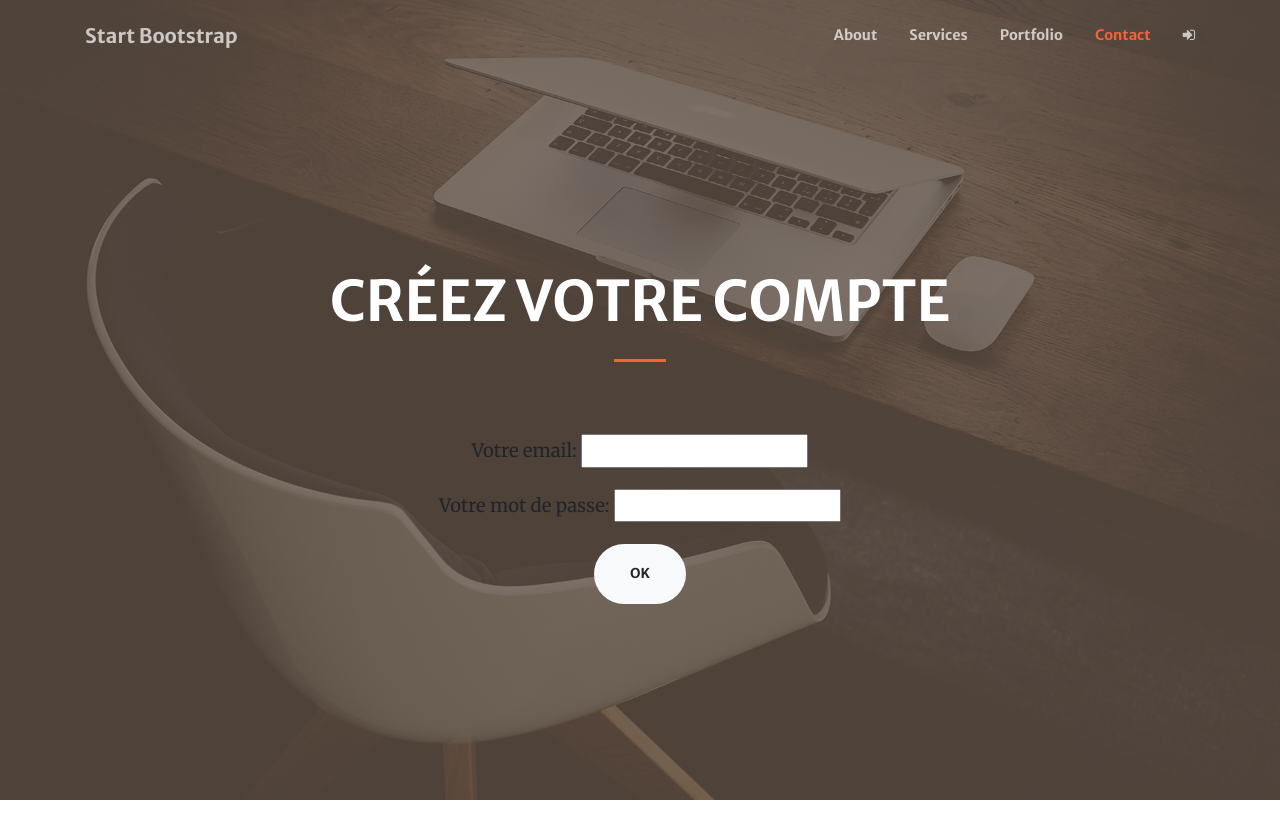
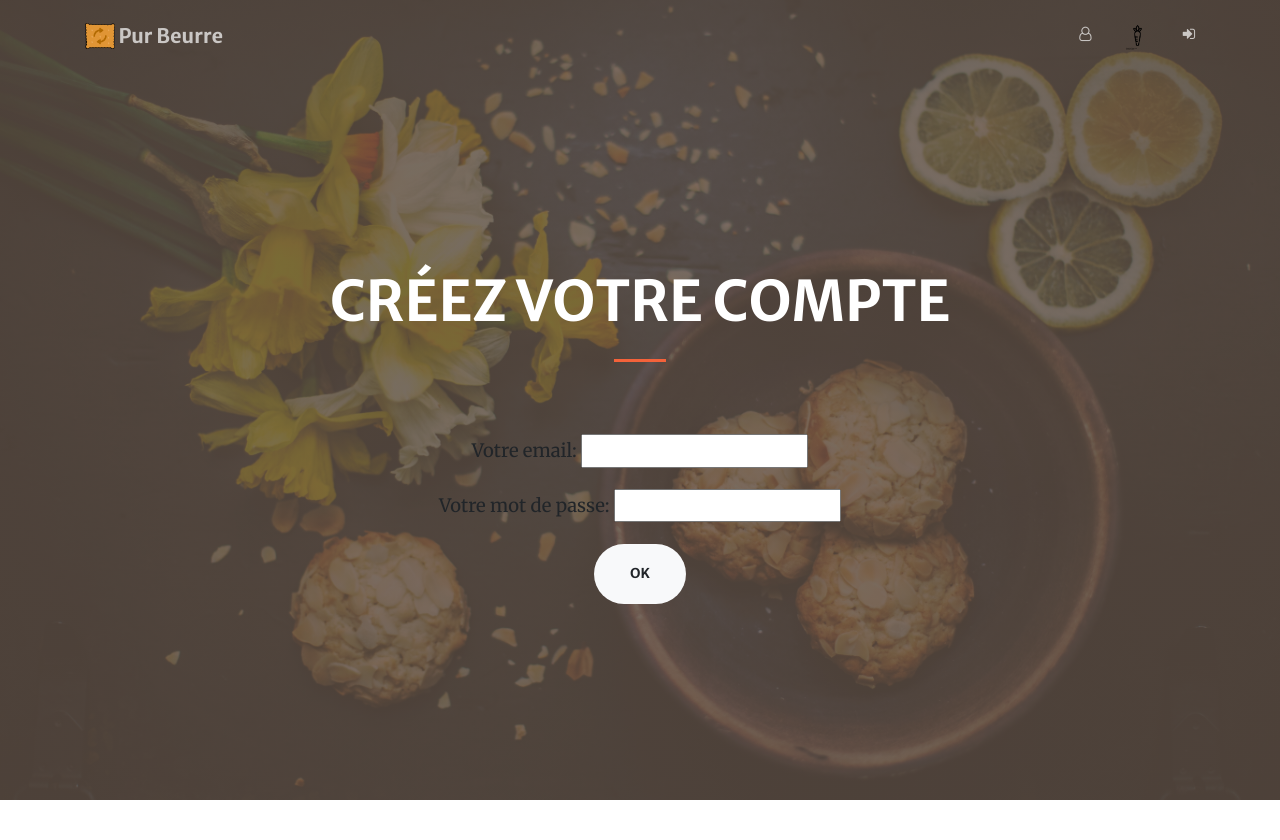
Before and after one commit to quentin338/Purebeurre-p8, a Django app: page /users/new/ in a window 1280 px wide. Shown: the top 840 px of the page. Run offline with Django 3.2, Linux system fonts and the light colour scheme; some libraries are stand-ins or nearby versions.

Commit message:
Added Pur Beurre logo in base.html. Added account info template + view. Added favorite carrot icon in base.html. Changed masthead background

```diff
--- /dev/null
+++ b/purbeurre/core/static/core/css/custom.css
@@ -0,0 +1,10 @@
+.logo-purbeurre {
+    width: 30px;
+    height: 30px;
+    margin-bottom: 3px;
+}
+
+.carrot-icon {
+    width: 27px;
+    height: 27px
+}
--- a/purbeurre/core/templates/core/base.html
+++ b/purbeurre/core/templates/core/base.html
@@ -13,7 +13,7 @@
   {% load static %}
   <!-- Font Awesome Icons -->
   <link href='{% static "core/vendor/fontawesome-free/css/all.min.css" %}' rel="stylesheet" type="text/css">
-  <link href="https://stackpath.bootstrapcdn.com/font-awesome/4.7.0/css/font-awesome.min.css" rel="stylesheet", type="text/css">
+  <link href="https://stackpath.bootstrapcdn.com/font-awesome/4.7.0/css/font-awesome.min.css" rel="stylesheet" type="text/css">
 
   <!-- Google Fonts -->
   <link href="https://fonts.googleapis.com/css?family=Merriweather+Sans:400,700" rel="stylesheet">
@@ -24,6 +24,7 @@
 
   <!-- Theme CSS - Includes Bootstrap -->
   <link href='{% static "core/css/creative.min.css" %}' rel="stylesheet">
+  <link href='{% static "core/css/custom.css" %}' rel="stylesheet">
 
   {% block head %}{% endblock %}
 
@@ -34,7 +35,8 @@
   <!-- Navigation -->
   <nav class="navbar navbar-expand-lg navbar-light fixed-top py-3" id="mainNav">
     <div class="container">
-      <a class="navbar-brand js-scroll-trigger" href="#page-top">Start Bootstrap</a>
+      <a class="navbar-brand js-scroll-trigger" href="{% url "products:index" %}">
+        <img src="{% static "core/img/logo_pur_beurre.png" %}" class="logo-purbeurre" alt="Logo PurBeurre"/> Pur Beurre</a>
       <button class="navbar-toggler navbar-toggler-right" type="button" data-toggle="collapse" data-target="#navbarResponsive" aria-controls="navbarResponsive" aria-expanded="false" aria-label="Toggle navigation">
         <span class="navbar-toggler-icon"></span>
       </button>
@@ -42,16 +44,12 @@
 
         <ul class="navbar-nav ml-auto my-2 my-lg-0">
           <li class="nav-item">
-            <a class="nav-link js-scroll-trigger" href="#about">About</a>
+            <a class="nav-link js-scroll-trigger" href="{% url "users:user_account" %}">
+              <i class="fa fa-user-o" aria-hidden="true"></i></a>
           </li>
           <li class="nav-item">
-            <a class="nav-link js-scroll-trigger" href="#services">Services</a>
-          </li>
-          <li class="nav-item">
-            <a class="nav-link js-scroll-trigger" href="#portfolio">Portfolio</a>
-          </li>
-          <li class="nav-item">
-            <a class="nav-link js-scroll-trigger" href="#contact">Contact</a>
+            <a class="nav-link js-scroll-trigger" href="#favoris">
+              <img class="carrot-icon" src="{% static "core/img/carrot-icon.png" %}" alt="Mes Favoris"/></a>
           </li>
           <li class="nav-item">
             {% if user.is_authenticated %}
--- a/purbeurre/users/urls.py
+++ b/purbeurre/users/urls.py
@@ -10,5 +10,6 @@ urlpatterns = [
     path('new/add/', views.add_new_user, name="user_add"),
     path('login/', views.user_login, name="user_login"),
     path('login/check/', views.user_check_login, name="user_check_login"),
-    path('logout/', views.user_logout, name="user_logout")
+    path('logout/', views.user_logout, name="user_logout"),
+    path('account/', views.user_account, name="user_account"),
 ]
--- a/purbeurre/users/views.py
+++ b/purbeurre/users/views.py
@@ -63,3 +63,10 @@ def add_new_user(request):
             pass
 
     return redirect("users:user_registration")
+
+
+def user_account(request):
+    if request.user.is_authenticated:
+        return render(request, "users/account.html")
+
+    return redirect("users:user_login")
```
Also changed, not shown: purbeurre/users/templates/users/account.html (added, +25 -0 lines), purbeurre/core/static/core/img/bg-masthead-old.jpg (added), purbeurre/core/static/core/img/bg-masthead.jpg, purbeurre/core/static/core/img/carrot-icon.png (added), purbeurre/core/static/core/img/logo_pur_beurre-favicon.png (added), purbeurre/core/static/core/img/logo_pur_beurre.png (added).
